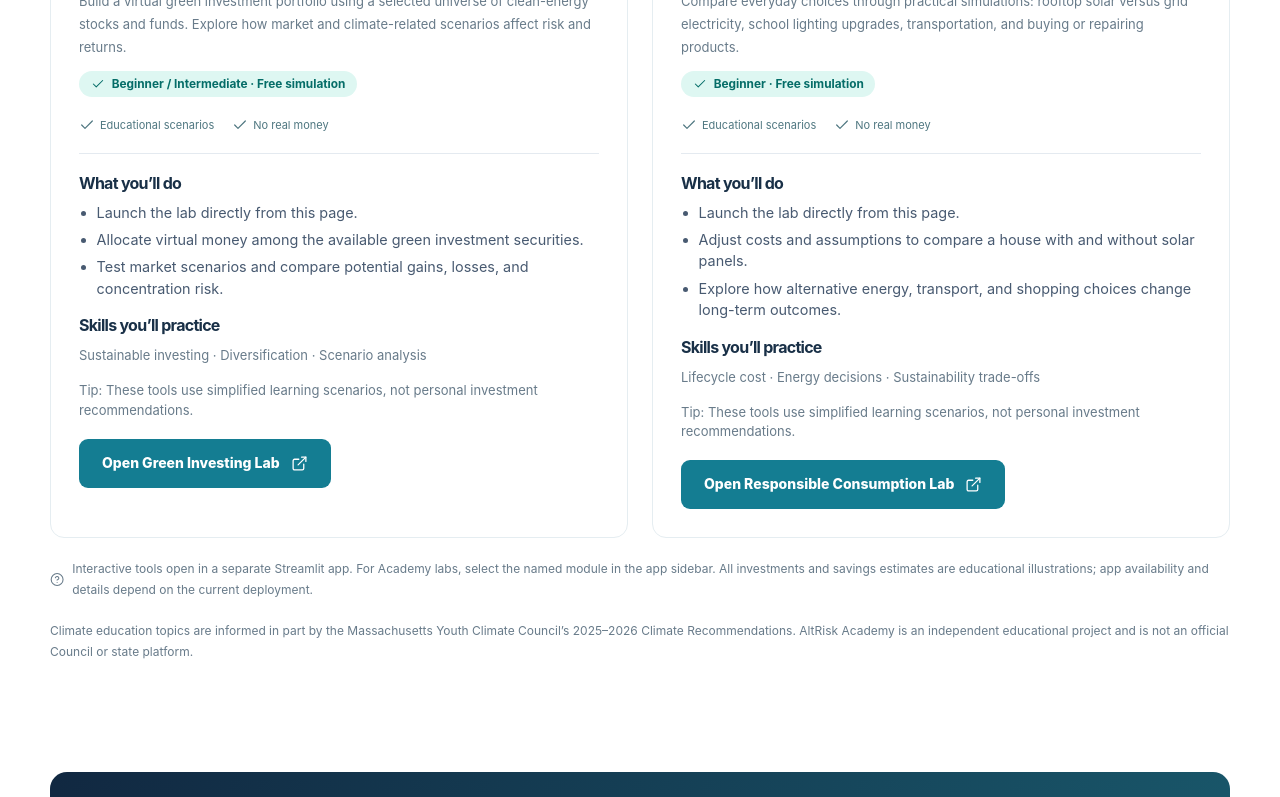
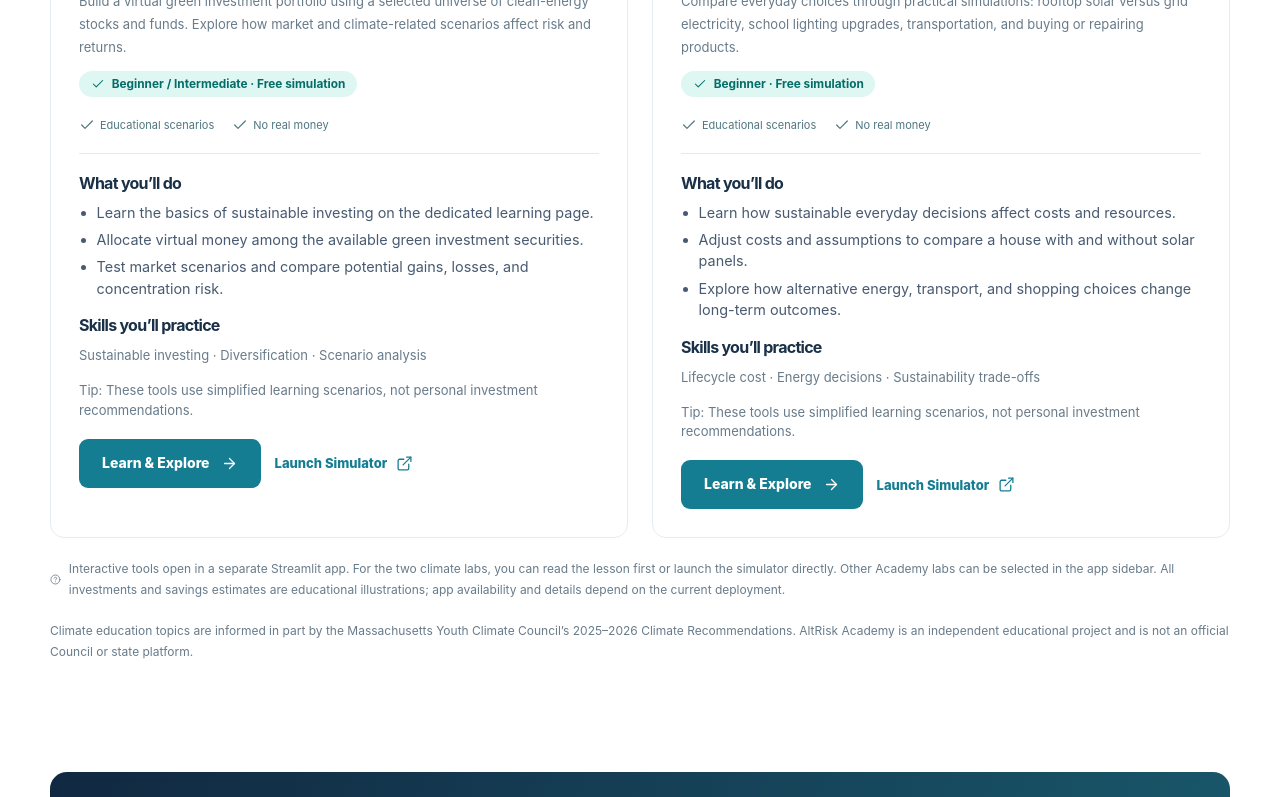
Before and after one commit to glebmediannikov/altrisk-academy-website, a Next.js app: page /risk-lab in a window 1280 px wide. Shown: the part 2339-3136 px from the top of the page. Built offline with nearby package versions, Linux system fonts and the light colour scheme; no server answers.

Commit message:
Add navigation links to climate learning labs

```diff
--- a/app/risk-lab/page.tsx
+++ b/app/risk-lab/page.tsx
@@ -1,3 +1,4 @@
+import Link from 'next/link';
 import { PageIntro, Cta } from '../../components/common';
 import { Icon } from '../../components/icon';
 import { APP_ACADEMY, APP_CALCULATOR } from '../../lib/data';
@@ -75,11 +76,12 @@ const modules = [
     cat: 'SUSTAINABLE FINANCE · VIRTUAL PORTFOLIO',
     desc: 'Build a virtual green investment portfolio using a selected universe of clean-energy stocks and funds. Explore how market and climate-related scenarios affect risk and returns.',
     icon: 'chart',
-    href: `${APP_ACADEMY}?lab=green-investing`,
-    action: 'Open Green Investing Lab',
+    href: 'https://altrisk-academy.streamlit.app/?lab=green-investing',
+    learnHref: '/green-investing',
+    action: 'Launch Simulator',
     level: 'Beginner / Intermediate',
     steps: [
-      'Launch the lab directly from this page.',
+      'Learn the basics of sustainable investing on the dedicated learning page.',
       'Allocate virtual money among the available green investment securities.',
       'Test market scenarios and compare potential gains, losses, and concentration risk.',
     ],
@@ -90,11 +92,12 @@ const modules = [
     cat: 'SUSTAINABLE LIVING · EVERYDAY DECISIONS',
     desc: 'Compare everyday choices through practical simulations: rooftop solar versus grid electricity, school lighting upgrades, transportation, and buying or repairing products.',
     icon: 'shield',
-    href: `${APP_ACADEMY}?lab=responsible-consumption`,
-    action: 'Open Responsible Consumption Lab',
+    href: 'https://altrisk-academy.streamlit.app/?lab=responsible-consumption',
+    learnHref: '/responsible-consumption',
+    action: 'Launch Simulator',
     level: 'Beginner',
     steps: [
-      'Launch the lab directly from this page.',
+      'Learn how sustainable everyday decisions affect costs and resources.',
       'Adjust costs and assumptions to compare a house with and without solar panels.',
       'Explore how alternative energy, transport, and shopping choices change long-term outcomes.',
     ],
@@ -140,8 +143,14 @@ export default function RiskLab() {
                     Tip: These tools use simplified learning scenarios, not personal investment recommendations.
                   </p>
                 </div>
+                <div style={{ display: 'flex', flexWrap: 'wrap', alignItems: 'center', gap: 14 }}>
+                  {'learnHref' in m && m.learnHref && (
+                    <Link className="button" href={m.learnHref}>
+                      Learn &amp; Explore <Icon name="arrow" size={17} />
+                    </Link>
+                  )}
                   <a
-                  className="button"
+                    className={'learnHref' in m ? 'text-link' : 'button'}
                     href={m.href}
                     target="_blank"
                     rel="noopener noreferrer"
@@ -150,13 +159,14 @@ export default function RiskLab() {
                   </a>
                 </div>
               </div>
+            </div>
           ))}
         </div>
         <p className="lab-disclaimer">
           <Icon name="help" size={17} /> Interactive tools open in a separate Streamlit app.
-          For Academy labs, select the named module in the app sidebar. All investments and
-          savings estimates are educational illustrations; app availability and details depend
-          on the current deployment.
+          For the two climate labs, you can read the lesson first or launch the simulator directly.
+          Other Academy labs can be selected in the app sidebar. All investments and savings
+          estimates are educational illustrations; app availability and details depend on the current deployment.
         </p>
         <p className="lab-disclaimer">
           Climate education topics are informed in part by the Massachusetts Youth Climate
```
Lines whose indentation alone changed are shown as unchanged.
